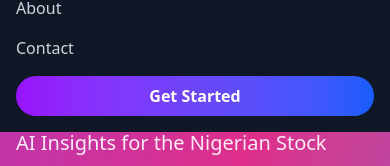
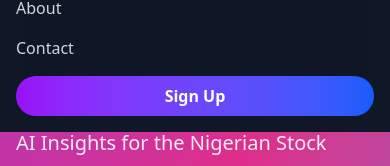
Before and after one commit to sa-abdullah/Fifthsense, a React (Vite) app: page / in a window 390 px wide. Both pictures are taken after a click on the button 362 px from the left and 32 px from the top of the page. Shown: the part 165-331 px from the top of the page. Built offline with nearby package versions, Linux system fonts and the light colour scheme; no server answers.

Commit message:
Changed text on signup button from Get Started to Signup

```diff
--- a/src/client/components/nav.jsx
+++ b/src/client/components/nav.jsx
@@ -77,7 +77,7 @@ const Navbar = () => {
               <button className="w-full bg-gradient-to-r from-purple-600 to-blue-600 text-white px-6 py-2 rounded-full font-semibold"
                 onClick={() => navigate('/auth', {state: { hadSignedUp: false}})}
               >
-                Get Started
+                Sign Up
               </button>
             </div>
           </div>
```
